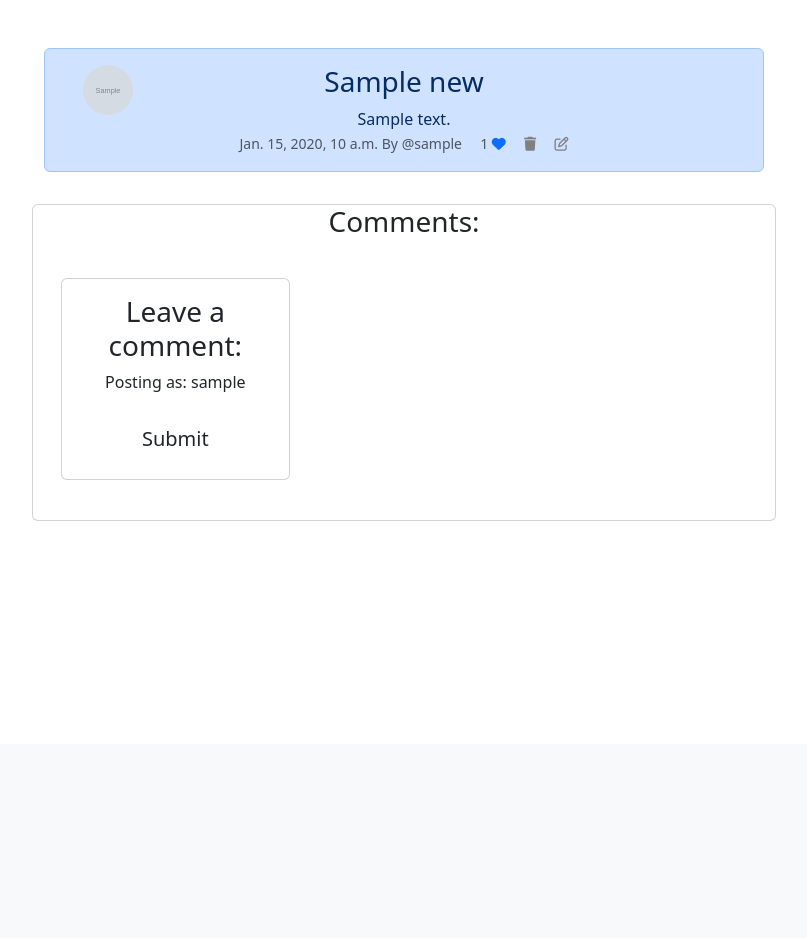
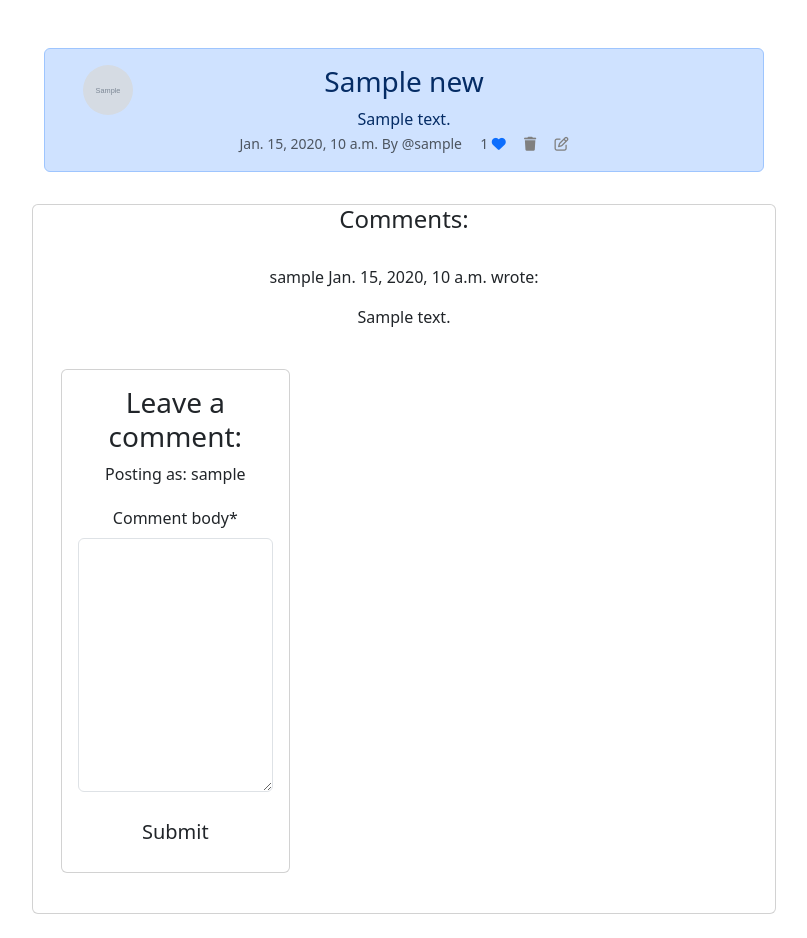
Before and after one commit to sacarr98/NewsStories, a Django app: page /news_display/1 in a window 1280 px wide. Shown: the part 56-994 px from the top of the page, without its empty margins (50-857 px from the left). Before the commit the page ends 577 px from the top, so only its background shows below. Run offline with Django 5.2, Linux system fonts and the light colour scheme; a user stored in the database is signed in; tables that the repository leaves empty hold one stand-in row (values such as "Sample post"); grey boxes marked "Sample" are stand-in pictures; some libraries are stand-ins or nearby versions.

Commit message:
fix crispy form to allow users to add comments from webserver

```diff
--- a/yournews/forms.py
+++ b/yournews/forms.py
@@ -42,20 +42,20 @@ class NewsForm(forms.ModelForm):
 
 
 # Comment Form
+class CommentForm(forms.ModelForm):
+    class Meta:
+        model = Comment
+        fields = ('comment_body',)
+
+
 #class CommentForm(forms.ModelForm):
+#    comment = forms.CharField(required=False,
+#        label="", max_length=100,
+#        widget=forms.TextInput(attrs={'class':'form-control', 'placeholder':'Add Comment'}))
+#
 #    class Meta:
 #        model = Comment
-#        fields = ('body',)
-
-
-class CommentForm(forms.ModelForm):
-    comment = forms.CharField(required=False,
-        label="", max_length=100,
-        widget=forms.TextInput(attrs={'class':'form-control', 'placeholder':'Add Comment'}))
-
-    class Meta:
-        model = Comment
-        exclude = ("post","commenter")
+#        exclude = ("news","commenter")
 
 
 class SignUpForm(UserCreationForm):
--- a/yournews/models.py
+++ b/yournews/models.py
@@ -29,7 +29,7 @@ class News(models.Model):
 
 # Comment Model
 class Comment(models.Model):
-    post = models.ForeignKey(News, related_name="comments", on_delete=models.CASCADE)
+    news = models.ForeignKey(News, related_name="comments", on_delete=models.CASCADE)
     commenter = models.ForeignKey(User, on_delete=models.CASCADE)
     comment_body = models.TextField()
     created_on = models.DateTimeField(auto_now_add=True)
--- a/yournews/templates/news_display.html
+++ b/yournews/templates/news_display.html
@@ -47,20 +47,20 @@
     <!-- Displaying Comments -->
     <div class="row">
         <div class="col-md-8 card mb-4  mt-3 ">
-            <h3>Comments:</h3>
+            <h4>Comments:</h4>
             <div class="card-body">
                 <!-- We want a for loop inside the empty control tags to iterate through each comment in comments -->
                 {% for comment in comments %}
                 <div
                     class="p-2">
                     <p class="font-weight-bold">
-                        {{ comment.author }}
+                        {{ comment.commenter }}
                         <span class="font-weight-normal">
                             {{ comment.created_on }}
                         </span> wrote:
                     </p>
                     <div id="comment{{ comment.id }}">
-                        {{ comment.body | linebreaks }}
+                        {{ comment.comment_body | linebreaks }}
                     </div>
                     {% if user.is_authenticated and comment.author == user %}
                     <button class="btn btn-delete" comment_id="{{ comment.id }}">Delete</button>
@@ -75,7 +75,7 @@
             {% if user.is_authenticated %}
                 <h3>Leave a comment:</h3>
                 <p>Posting as: {{ user.username }}</p>
-                <form id="commentForm" method="post" style="margin-top: 1.3em;">
+                <form id="CommentForm" method="post" style="margin-top: 1.3em;">
                     {% csrf_token %}
                     {{ comment_form | crispy }}
 
--- a/yournews/views.py
+++ b/yournews/views.py
@@ -155,38 +155,31 @@ def news_like(request, pk):
 
 def news_display(request, pk):
     news = get_object_or_404(News, id=pk)
-    if news:
-        return render(request, "news_display.html", {'news':news})
-
-        comments = post.comments.all().order_by("-created_on")
-    comment_count = post.comments.filter(approved=True).count()
+    comments = news.comments.all().order_by("-created_on")
+    comment_count = news.comments.count()
     if request.method == "POST":
         comment_form = CommentForm(data=request.POST)
         if comment_form.is_valid():
             comment = comment_form.save(commit=False)
-            comment.author = request.user
-            comment.post = post
+            comment.commenter = request.user
+            comment.news = news
             comment.save()
             messages.add_message(
                 request, messages.SUCCESS,
                 'Comment shared'
             )
 
-        comment_form = CommentForm()
-        return render(
-            request,
-            "news_display.html",
-            {
-                "news": news,
-                "comments": comments,
-                "comment_count": comment_count,
-                "comment_form": comment_form
-            },
-        )
-
-    else:
-        messages.success(request, ("That post does not exist"))
-        return redirect('home')
+    comment_form = CommentForm()
+    return render(
+        request,
+        "news_display.html",
+        {
+            "news": news,
+            "comments": comments,
+            "comment_count": comment_count,
+            "comment_form": comment_form
+        },
+    )
 
 
 #def comment_display(request, pk):
```
Also changed, not shown: yournews/migrations/0018_rename_post_comment_news.py (added).
